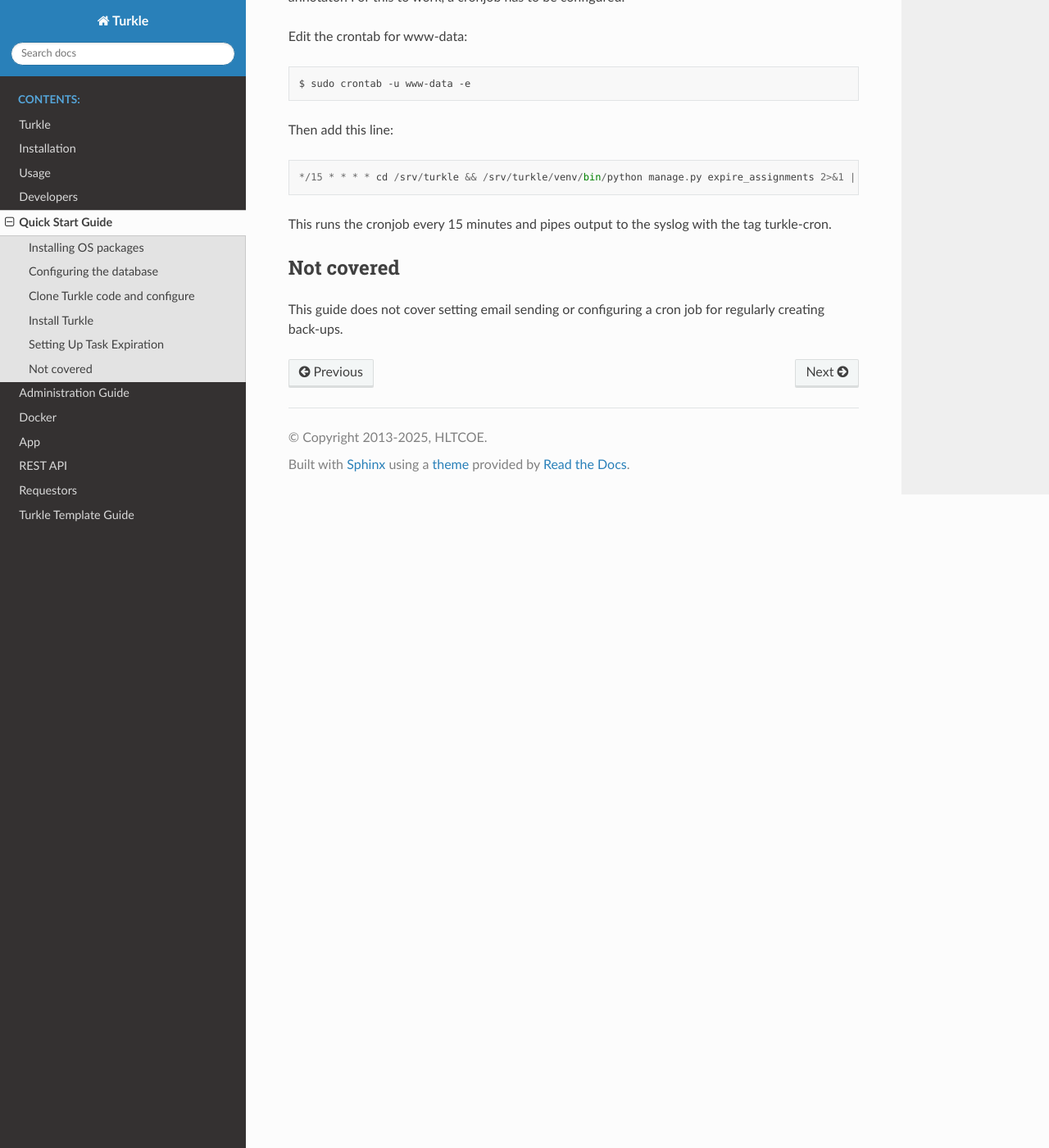
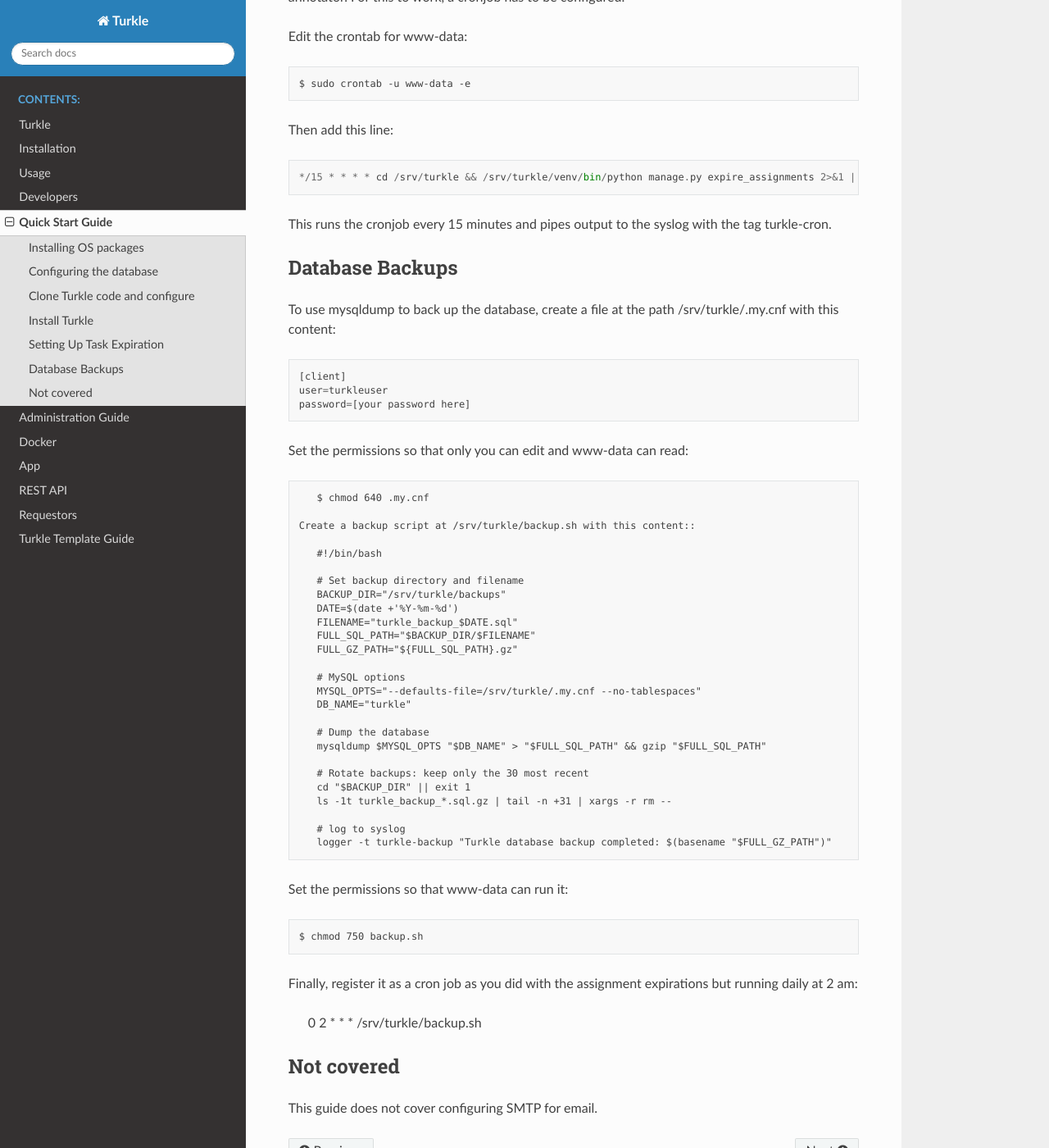
Before and after one commit to hltcoe/turkle, a Sphinx documentation site: the page built from docs/QUICK_START.rst, in a window 1280 px wide and 1400 px high, scrolled down 3002 px. Shown: the whole window at 82% size. Built offline with Sphinx 7.4.7 and the Read the Docs theme 3.1.0, drawn with Linux system fonts in a browser that asks for light colours.

Commit message:
adds docs on daily database backups

```diff
--- a/docs/QUICK_START.rst
+++ b/docs/QUICK_START.rst
@@ -144,7 +144,52 @@
 This runs the cronjob every 15 minutes and pipes output to the syslog with the tag turkle-cron.
 
 
+Database Backups
+--------------------
+To use mysqldump to back up the database, create a file at the path /srv/turkle/.my.cnf with this content::
+
+    [client]
+    user=turkleuser
+    password=[your password here]
+
+Set the permissions so that only you can edit and www-data can read::
+
+    $ chmod 640 .my.cnf
+
+ Create a backup script at /srv/turkle/backup.sh with this content::
+
+    #!/bin/bash
+
+    # Set backup directory and filename
+    BACKUP_DIR="/srv/turkle/backups"
+    DATE=$(date +'%Y-%m-%d')
+    FILENAME="turkle_backup_$DATE.sql"
+    FULL_SQL_PATH="$BACKUP_DIR/$FILENAME"
+    FULL_GZ_PATH="${FULL_SQL_PATH}.gz"
+
+    # MySQL options
+    MYSQL_OPTS="--defaults-file=/srv/turkle/.my.cnf --no-tablespaces"
+    DB_NAME="turkle"
+
+    # Dump the database
+    mysqldump $MYSQL_OPTS "$DB_NAME" > "$FULL_SQL_PATH" && gzip "$FULL_SQL_PATH"
+
+    # Rotate backups: keep only the 30 most recent
+    cd "$BACKUP_DIR" || exit 1
+    ls -1t turkle_backup_*.sql.gz | tail -n +31 | xargs -r rm --
+
+    # log to syslog
+    logger -t turkle-backup "Turkle database backup completed: $(basename "$FULL_GZ_PATH")"
+
+Set the permissions so that www-data can run it::
+
+    $ chmod 750 backup.sh
+
+Finally, register it as a cron job as you did with the assignment expirations but running daily at 2 am:
+
+    0 2 * * * /srv/turkle/backup.sh
+
+
 Not covered
 ----------------------------------
-This guide does not cover setting email sending or configuring a
-cron job for regularly creating back-ups.
+This guide does not cover configuring SMTP for email.
```
